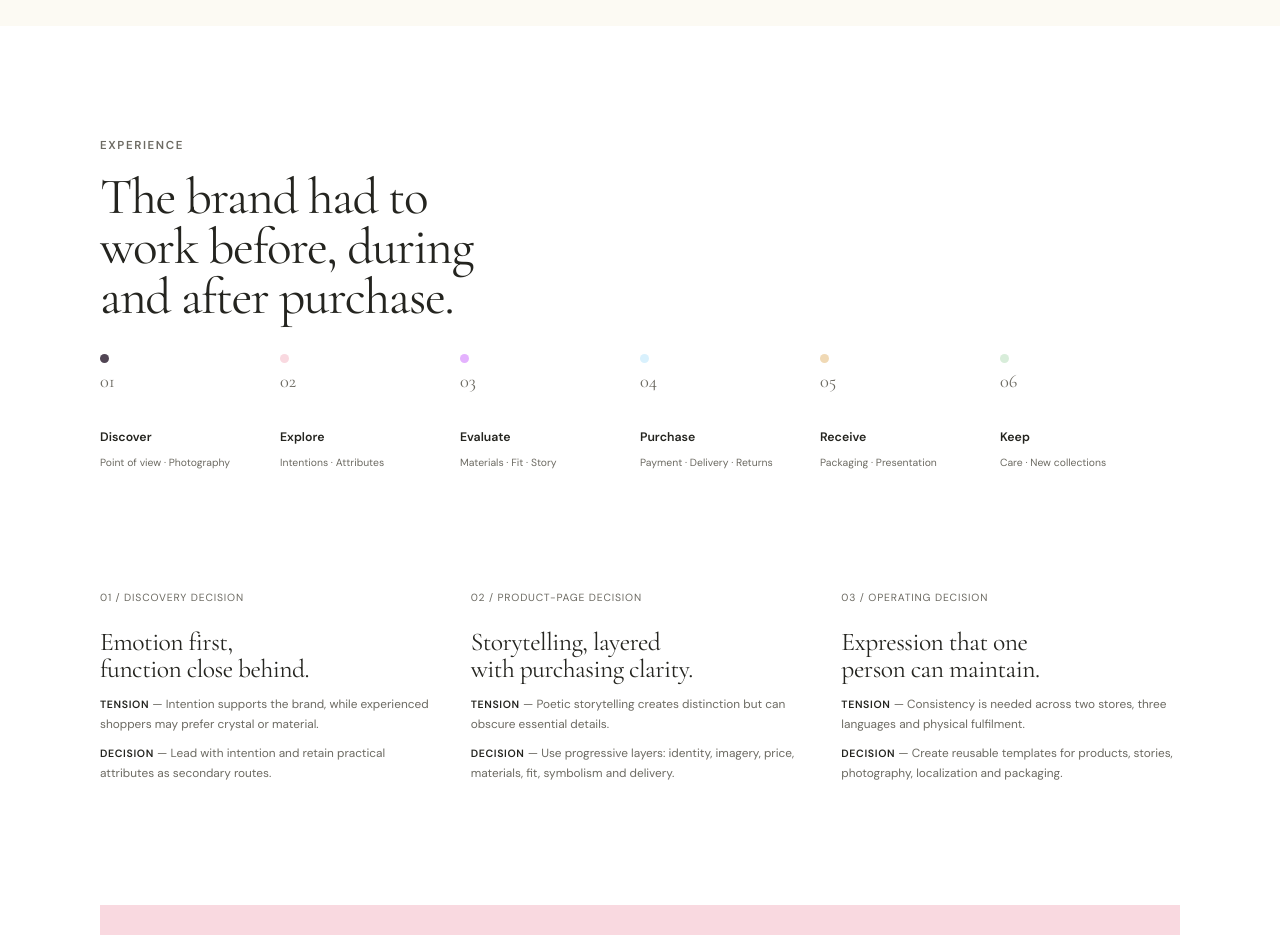
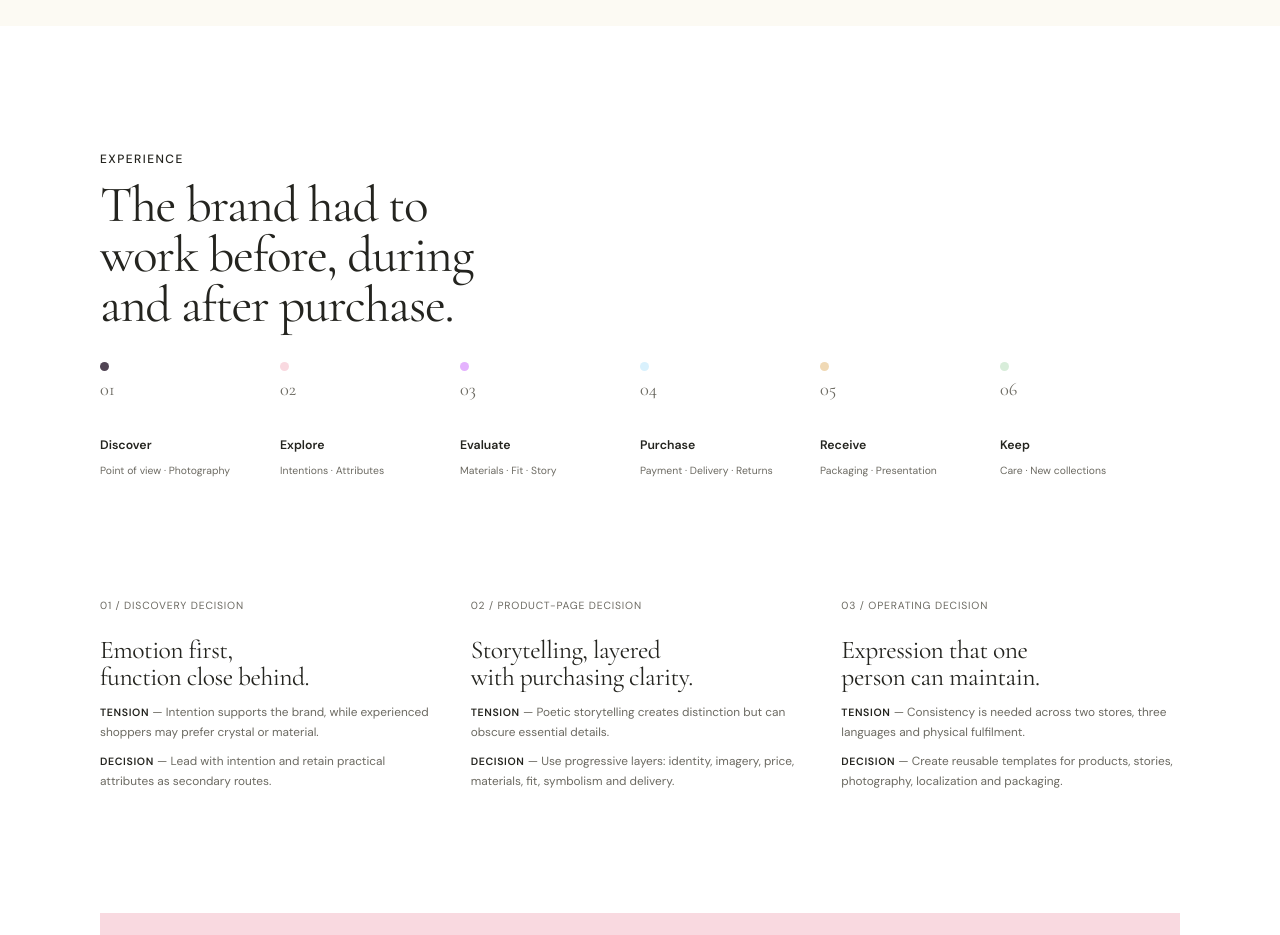
Before and after one commit to fay226/nana2, a plain HTML site: page chloris-lux.html in a window 1280 px wide. Shown: the part 4740-5675 px from the top of the page. Drawn offline with nearby package versions, Linux system fonts and the light colour scheme.

Commit message:
Match Experience label typography to Context

```diff
--- a/chloris-lux.css
+++ b/chloris-lux.css
@@ -109,7 +109,8 @@
 
 .chloris-hero-copy .eyebrow,
 .problem-copy .eyebrow,
-.brand-intro .eyebrow {
+.brand-intro .eyebrow,
+#experience > .eyebrow {
   margin: 1em 0;
   color: inherit;
   font-size: var(--type-small);
```
